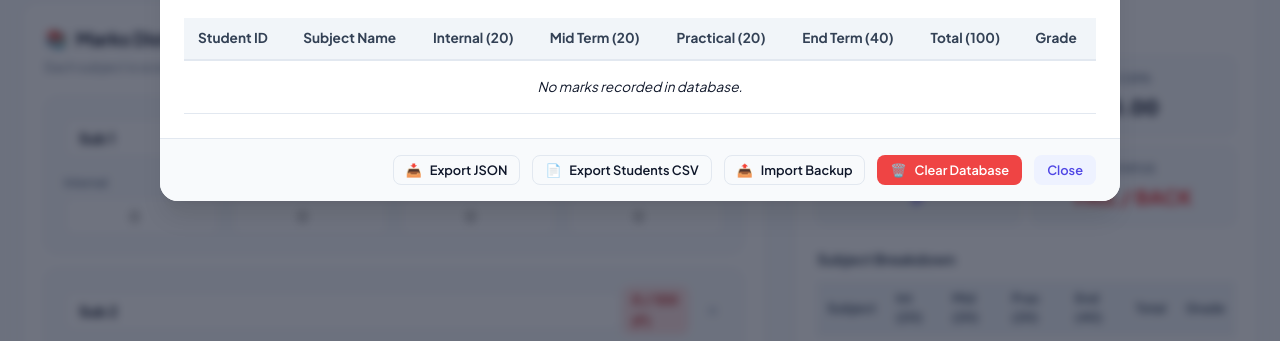
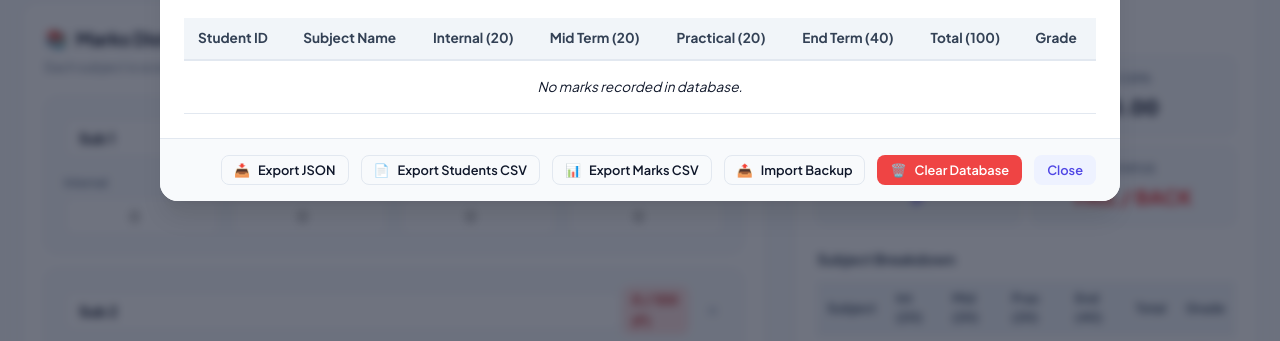
Before and after one commit to deepakaixo/student-grade-calculator, a plain HTML site: page index.html in a window 1280 px wide. Both pictures are taken after a click on the button "View relational database records". Shown: the part 416-757 px from the top of the page. Drawn offline with Linux system fonts and the light colour scheme.

Commit message:
Add separate export option for subject marks

```diff
--- a/index.html
+++ b/index.html
@@ -273,6 +273,7 @@
         <div class="modal-footer">
           <button id="btn-export-db" class="btn btn-outline btn-sm"><span>📥</span> Export JSON</button>
           <button id="btn-export-csv" class="btn btn-outline btn-sm"><span>📄</span> Export Students CSV</button>
+          <button id="btn-export-marks-csv" class="btn btn-outline btn-sm"><span>📊</span> Export Marks CSV</button>
           <button id="btn-import-db" class="btn btn-outline btn-sm"><span>📤</span> Import Backup</button>
           <input type="file" id="db-import-file" accept=".json,application/json" hidden />
           <button id="btn-clear-db" class="btn btn-danger btn-sm"><span>🗑️</span> Clear Database</button>
```
